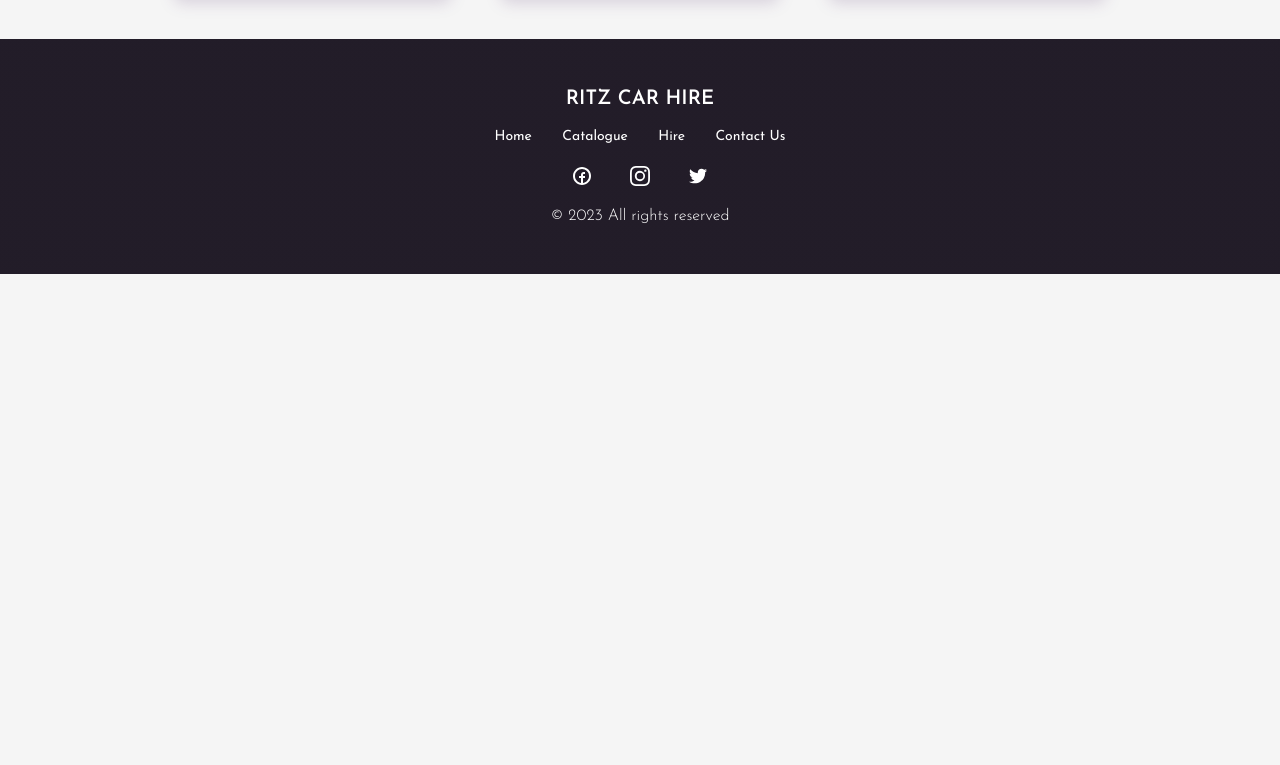
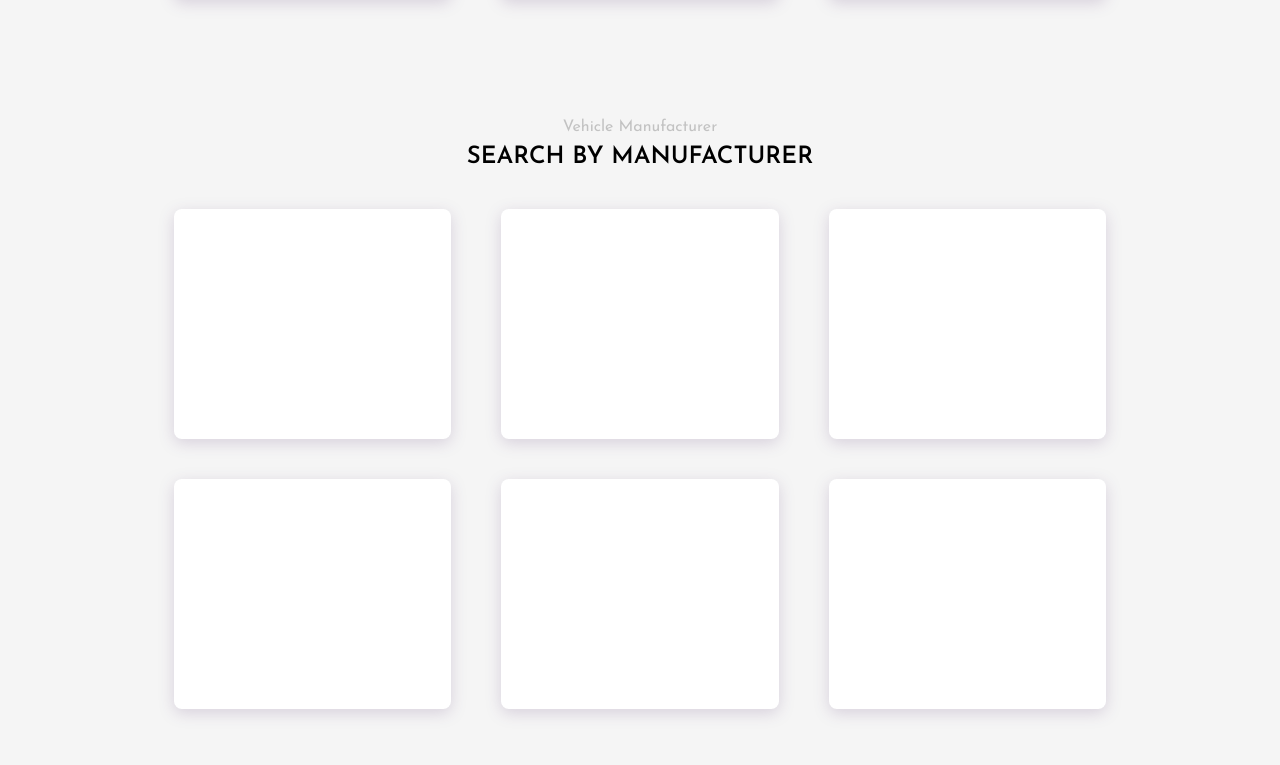
Before and after one commit to IbrahimYemi/car-rental, a Next.js app: page / in a window 1280 px wide. Shown: the part 2875-3640 px from the top of the page. Before the commit the page ends 3149 px from the top, so only its background shows below. Built offline with nearby package versions, Linux system fonts and the light colour scheme.

Commit message:
Refactors and search by manufacturers startup

```diff
--- /dev/null
+++ b/src/components/CarCard.jsx
@@ -0,0 +1,39 @@
+import React from "react";
+import styles from "../styles/Home.module.scss";
+import Image from "next/image";
+
+import AirConditioned from "../assets/images/air-conditioned.png";
+import DriveType from "../assets/images/type.png";
+import PeopleImage from "../assets/images/people.png";
+const CarCard = ({ image, seats, doors, type, name, priority }) => {
+	return (
+		<div className={styles.car__card}>
+			<div className={styles.card__image}>
+				<Image src={image} alt={name} priority={priority} />
+			</div>
+			<div className={styles.card__text}>
+				<h3>{name}</h3>
+				<div className={styles.car__pros}>
+					<div>
+						<Image src={PeopleImage} alt="Seats illustration" priority={priority} />
+						<p>{seats} seats</p>
+					</div>
+					<div>
+						<Image src={AirConditioned} alt="Air conditioner illustration" priority={priority} />
+						<p> Air-Conditioned</p>
+					</div>
+					<div>
+						<Image src={PeopleImage} alt="People illustration" priority={priority} />
+						<p> {doors} Doors</p>
+					</div>
+					<div>
+						<Image src={DriveType} alt="Drive type illustration" priority={priority} />
+						<p> {type}</p>
+					</div>
+				</div>
+			</div>
+		</div>
+	);
+};
+
+export default CarCard;
--- a/src/pages/index.js
+++ b/src/pages/index.js
@@ -1,15 +1,12 @@
 import Head from "next/head";
 import Image from "next/image";
-import { Inter } from "next/font/google";
 import { BsChevronDown } from "react-icons/bs";
 
 import styles from "@/styles/Home.module.scss";
 import trending from "@/assets/data/trending_cars";
 import search_types from "@/assets/data/types";
 
-import AirConditioned from "../assets/images/air-conditioned.png";
-import DriveType from "../assets/images/type.png";
-import PeopleImage from "../assets/images/people.png";
+import CarCard from "@/components/CarCard";
 
 export default function Home() {
 	return (
@@ -76,34 +73,7 @@
 						<h1>Trending cars</h1>
 						<article>
 							{trending.map((e, index) => {
-								return (
-									<div key={index} className={styles.car__card}>
-										<div className={styles.card__image}>
-											<Image src={e.image} alt="" />
-										</div>
-										<div className={styles.card__text}>
-											<h3>{e.name}</h3>
-											<div className={styles.car__pros}>
-												<div>
-													<Image src={PeopleImage} />
-													<p>{e.seats} seats</p>
-												</div>
-												<div>
-													<Image src={AirConditioned} />
-													<p> Air-Conditioned</p>
-												</div>
-												<div>
-													<Image src={PeopleImage} />
-													<p> {e.doors} Doors</p>
-												</div>
-												<div>
-													<Image src={DriveType} />
-													<p> {e.type}</p>
-												</div>
-											</div>
-										</div>
-									</div>
-								);
+								return <CarCard {...e} key={index} priority="lazy" />;
 							})}
 						</article>
 					</div>
@@ -129,6 +99,18 @@
 						</article>
 					</div>
 				</section>
+
+				<section id={styles.manufacturers}>
+					<div className={styles.search__container}>
+						<p>Vehicle Manufacturer</p>
+						<h1>Search by Manufacturer</h1>
+						<article>
+							{search_types.map((e, index) => {
+								return <div key={index} className={styles.car__card}></div>;
+							})}
+						</article>
+					</div>
+				</section>
 			</main>
 		</div>
 	);
--- a/src/styles/Home.module.scss
+++ b/src/styles/Home.module.scss
@@ -247,9 +247,11 @@
 	}
 	// margin-top: 100px;
 }
-#search {
+#search,
+#manufacturers {
 	width: 100%;
 	height: auto;
+	margin-bottom: 60px;
 	.search__container {
 		@include container;
 		@include flex(flex-start, center);
```
